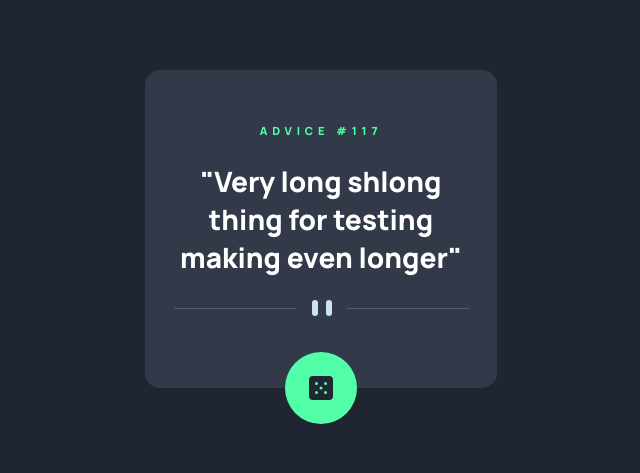
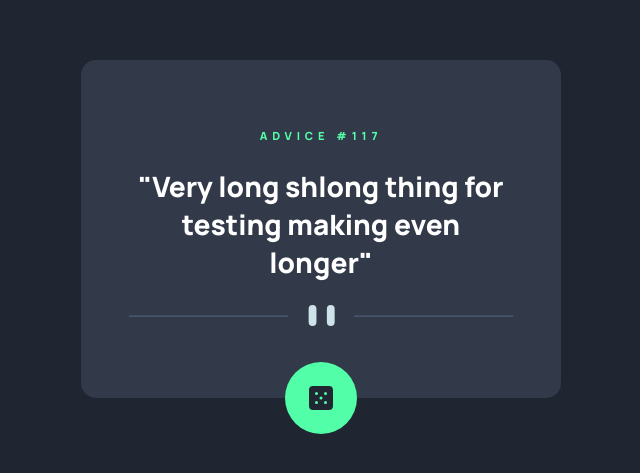
Before and after one commit to hxshan/Advice-generator-app, a plain HTML site: page index.html in a window 1280 px wide. Shown: the part 171-644 px from the top of the page, without its empty margins (319-959 px from the left). Drawn offline with Linux system fonts and the light colour scheme; no server answers.

Commit message:
finish desktop

```diff
--- a/style.css
+++ b/style.css
@@ -46,11 +46,23 @@
     background-color: rgb(82, 255, 168);
     transition: all 0.2s ease-in-out;
 }
-.reroll-btn:hover{
-    cursor: pointer;
-    box-shadow: 0 5px 15px rgba(82, 255, 168,.4);
-}
+
 .reroll-btn img{
     width: 100%;
     height: 100%;
 }
+@media screen and (min-width:1024px) {
+
+    .content-container{
+        max-width:30vw;
+        padding: 3rem 3rem 0 3rem;
+    }
+    .content-container img{
+        width: 100%;
+        height: 100%;
+    }
+    .reroll-btn:hover{
+        cursor: pointer;
+        box-shadow: 0 5px 40px rgba(82, 255, 168,.5);
+    }
+}
```
